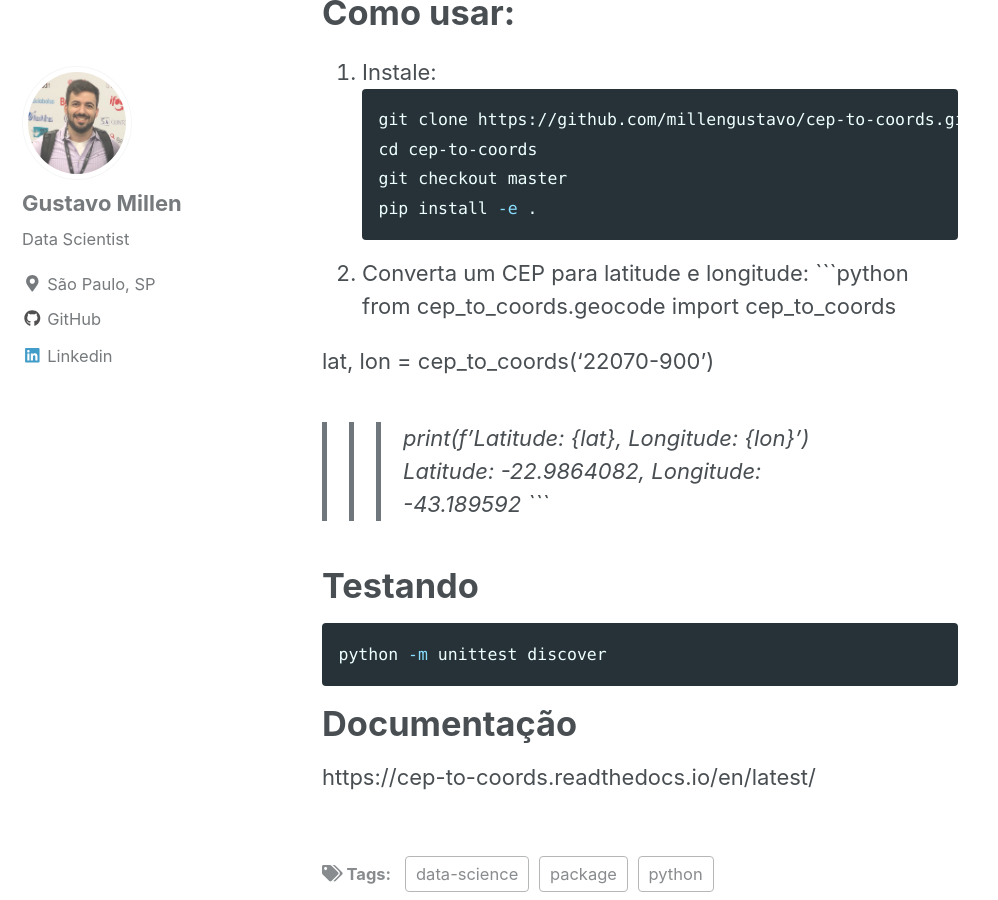
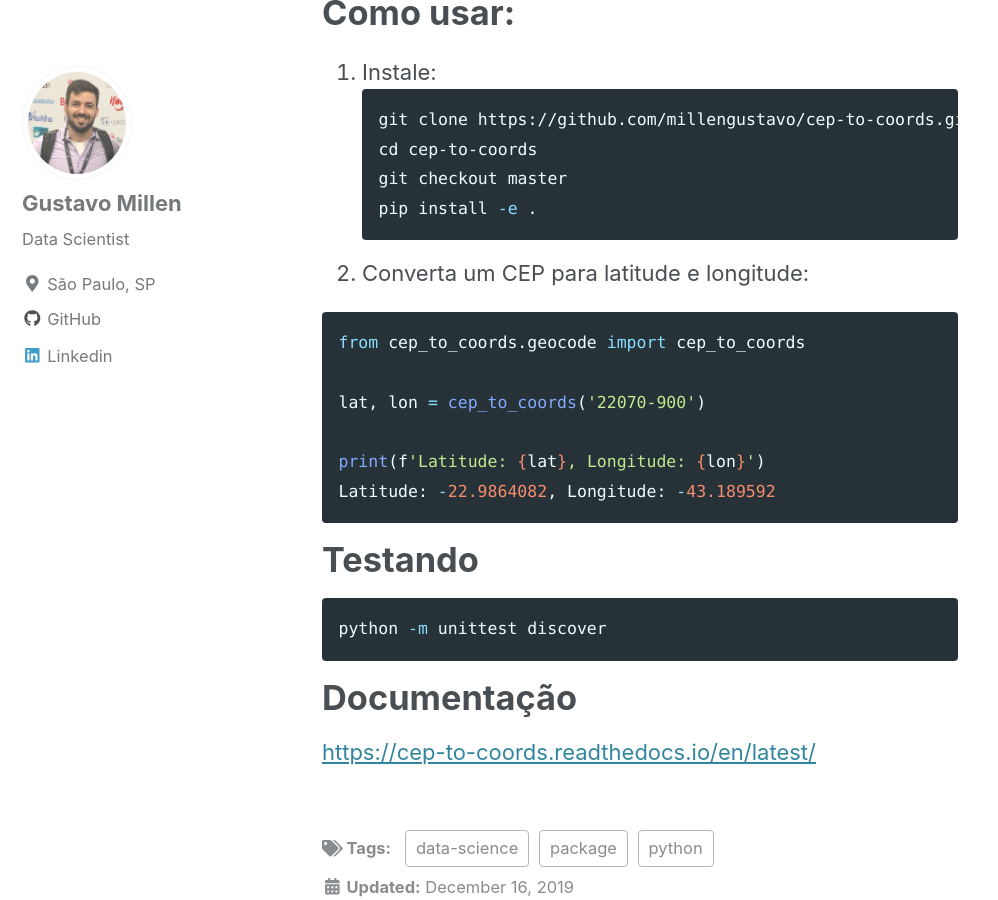
Before and after one commit to millengustavo/millengustavo.github.io, a Jekyll site: the page built from _posts/2019-12-16-cep-to-coords.md, in a window 1280 px wide and 900 px high, scrolled down 1162 px. Shown: the whole window, without its empty margins (0-998 px from the left). Built offline with Jekyll 4.4.1, drawn with Linux system fonts in a browser that asks for light colours; cached includes are drawn as plain includes; nearby versions of some CDN libraries.

Commit message:
fixes formatting

````diff
--- a/_posts/2019-12-16-cep-to-coords.md
+++ b/_posts/2019-12-16-cep-to-coords.md
@@ -20,12 +20,13 @@
 ```
 
 2. Converta um CEP para latitude e longitude:
+
 ```python
 from cep_to_coords.geocode import cep_to_coords
 
 lat, lon = cep_to_coords('22070-900')
 
->>> print(f'Latitude: {lat}, Longitude: {lon}')
+print(f'Latitude: {lat}, Longitude: {lon}')
 Latitude: -22.9864082, Longitude: -43.189592
 ```
 
@@ -36,4 +37,4 @@
 
 # Documentação
 
-https://cep-to-coords.readthedocs.io/en/latest/
+[https://cep-to-coords.readthedocs.io/en/latest/](https://cep-to-coords.readthedocs.io/en/latest/)
````
